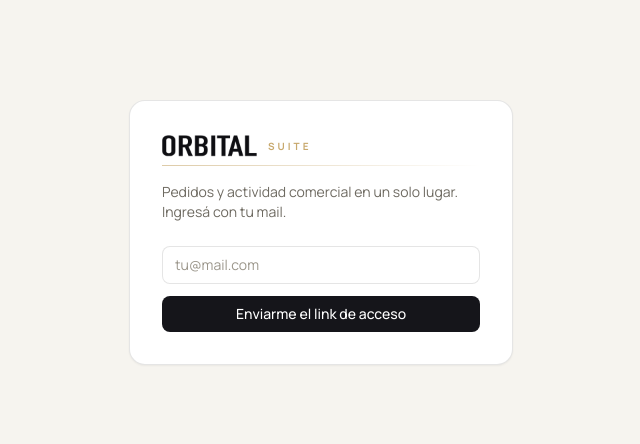
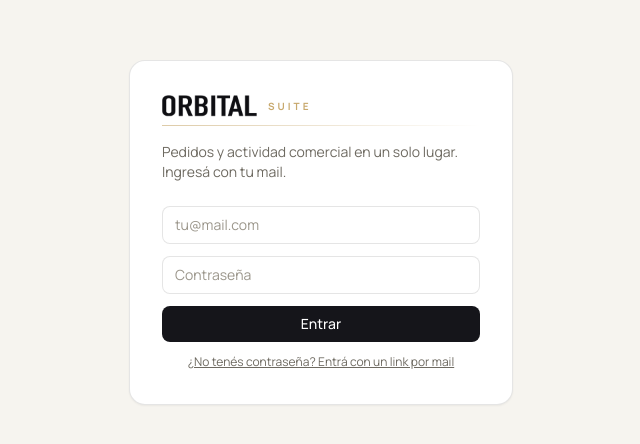
Before and after one commit to gastonmarkic-a11y/orbital-pedidos, a React (Vite) app: page /hoy in a window 1280 px wide. Shown: the part 168-612 px from the top of the page, without its empty margins (319-959 px from the left). Built offline with nearby package versions, Linux system fonts and the light colour scheme.

Commit message:
Login: agregar acceso con email + contrasena (con fallback a link por mail)
Co-Authored-By: Claude Opus 4.8 <noreply@anthropic.com>

```diff
--- a/src/App.tsx
+++ b/src/App.tsx
@@ -196,8 +196,10 @@ function homeFor(rol: Rol): string {
 }
 
 function Login() {
-  const { signInWithEmail } = useAuth()
+  const { signInWithEmail, signInWithPassword } = useAuth()
   const [email, setEmail] = useState('')
+  const [password, setPassword] = useState('')
+  const [modo, setModo] = useState<'pass' | 'mail'>('pass')
   const [sent, setSent] = useState(false)
   const [error, setError] = useState<string | null>(null)
   const [sending, setSending] = useState(false)
@@ -206,10 +208,17 @@ function Login() {
     e.preventDefault()
     setSending(true)
     setError(null)
-    const { error: err } = await signInWithEmail(email.trim())
-    setSending(false)
-    if (err) setError(err)
-    else setSent(true)
+    if (modo === 'mail') {
+      const { error: err } = await signInWithEmail(email.trim())
+      setSending(false)
+      if (err) setError(err)
+      else setSent(true)
+    } else {
+      const { error: err } = await signInWithPassword(email.trim(), password)
+      setSending(false)
+      if (err) setError(err)
+      // Si entra bien, el listener de sesión re-renderiza la app ya logueada.
+    }
   }
 
   return (
@@ -235,13 +244,30 @@ function Login() {
               onChange={(e) => setEmail(e.target.value)}
               className="w-full rounded-lg bg-white border border-black/10 px-3 py-2 text-sm text-ink placeholder:text-faint focus:outline-none focus:ring-2 focus:ring-brand"
             />
+            {modo === 'pass' && (
+              <input
+                type="password"
+                required
+                placeholder="Contraseña"
+                value={password}
+                onChange={(e) => setPassword(e.target.value)}
+                className="w-full rounded-lg bg-white border border-black/10 px-3 py-2 text-sm text-ink placeholder:text-faint focus:outline-none focus:ring-2 focus:ring-brand"
+              />
+            )}
             {error && <p className="text-sm text-red-600">{error}</p>}
             <button
               type="submit"
               disabled={sending}
               className="w-full rounded-lg bg-brand text-white py-2 text-sm font-medium disabled:opacity-50"
             >
-              {sending ? 'Enviando...' : 'Enviarme el link de acceso'}
+              {sending ? (modo === 'pass' ? 'Entrando...' : 'Enviando...') : modo === 'pass' ? 'Entrar' : 'Enviarme el link de acceso'}
+            </button>
+            <button
+              type="button"
+              onClick={() => { setModo(modo === 'pass' ? 'mail' : 'pass'); setError(null) }}
+              className="w-full text-xs text-muted underline"
+            >
+              {modo === 'pass' ? '¿No tenés contraseña? Entrá con un link por mail' : 'Entrar con email y contraseña'}
             </button>
           </form>
         )}
--- a/src/lib/auth.tsx
+++ b/src/lib/auth.tsx
@@ -18,6 +18,7 @@ interface AuthCtx {
   /** Cambiar la cuenta activa entre las que comparten el login */
   setCuenta: (codigo: string) => void
   signInWithEmail: (email: string) => Promise<{ error: string | null }>
+  signInWithPassword: (email: string, password: string) => Promise<{ error: string | null }>
   signOut: () => Promise<void>
 }
 
@@ -122,6 +123,19 @@ export function AuthProvider({ children }: { children: ReactNode }) {
     }
   }
 
+  async function signInWithPassword(email: string, password: string) {
+    try {
+      const { error } = await supabase.auth.signInWithPassword({ email, password })
+      if (error) {
+        if (/invalid login credentials/i.test(error.message)) return { error: 'Email o contraseña incorrectos.' }
+        return { error: error.message || 'No se pudo entrar. Probá de nuevo.' }
+      }
+      return { error: null }
+    } catch {
+      return { error: 'No se pudo entrar. Revisá tu conexión y probá de nuevo.' }
+    }
+  }
+
   async function signOut() {
     await supabase.auth.signOut()
   }
@@ -155,6 +169,7 @@ export function AuthProvider({ children }: { children: ReactNode }) {
         cuentas,
         setCuenta,
         signInWithEmail,
+        signInWithPassword,
         signOut,
       }}
     >
```
